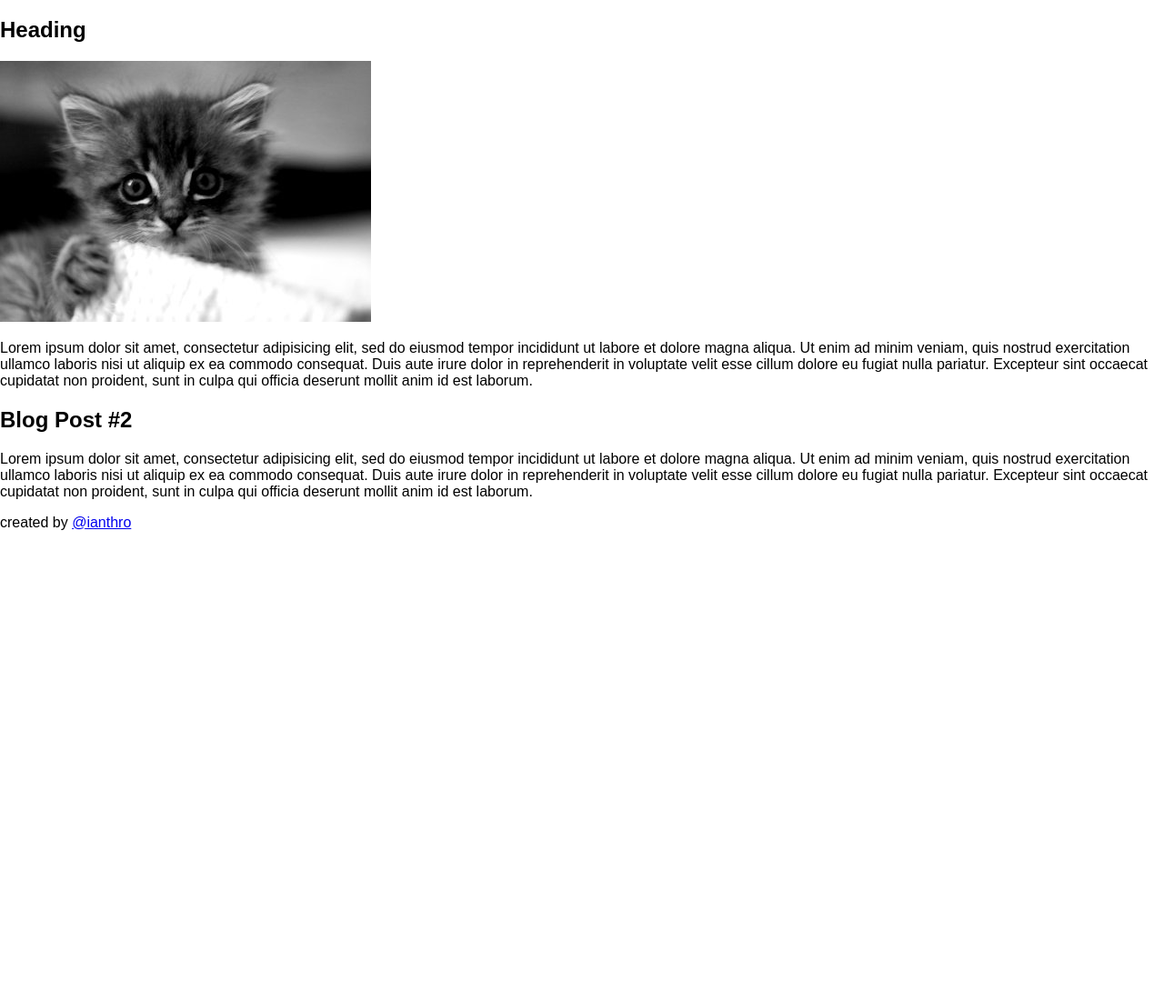
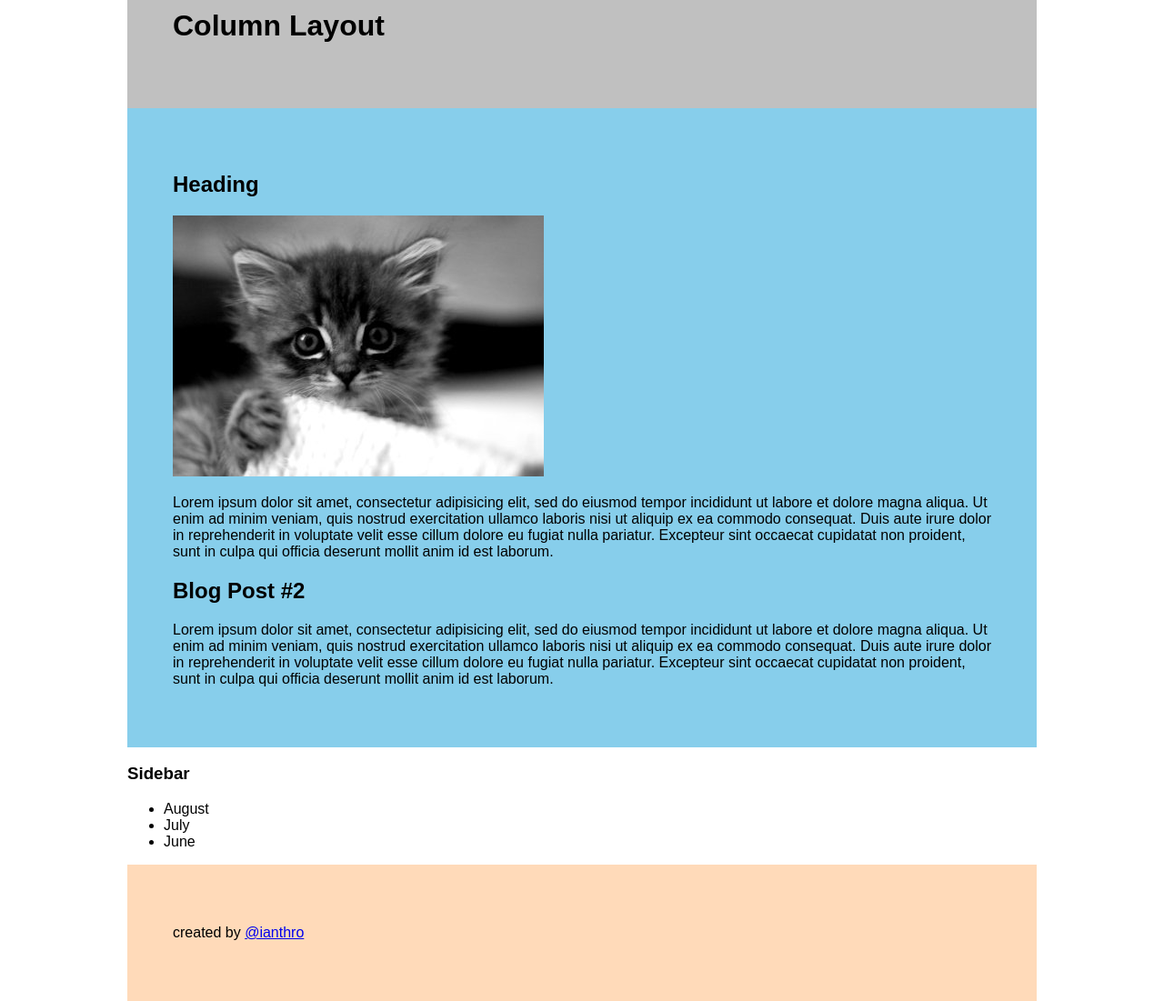
Before and after one commit to astridw/blog-template, a plain HTML site: page index.html in a window 1280 px wide. Shown: the part 61-1162 px from the top of the page at 91% size. Before the commit the page ends 800 px from the top, so only its background shows below. Drawn offline with Linux system fonts and the light colour scheme.

Commit message:
added css and html for sidevar

```diff
--- a/css/style.css
+++ b/css/style.css
@@ -27,3 +27,21 @@ Developed @ One Month in NYC
 /*-----------------------------------------------------------------------------
 =02 LAYOUT
 -----------------------------------------------------------------------------*/
+#container{
+width: 1000px;
+margin: 0 auto 0 auto; //let you center your container
+}
+#header{
+background-color: silver;
+padding: 50px;
+}
+#main{
+background-color: skyblue;
+padding: 50px;
+
+}
+#footer{
+background-color: peachpuff;
+padding: 50px;
+
+}
--- a/index.html
+++ b/index.html
@@ -17,7 +17,7 @@
     <div id="container">
       <div id="header">
         <h1>Column Layout</h1>
-      </div>
+      </div><!--header  -->
       <div id="main">
         <h2>Heading</h2>
         <img src="images/kitten.jpg" alt="kitten">
@@ -27,12 +27,22 @@
           cupidatat non proident, sunt in culpa qui officia deserunt mollit anim id est laborum.</p>
           <h2>Blog Post #2</h2>
           <p>Lorem ipsum dolor sit amet, consectetur adipisicing elit, sed do eiusmod tempor incididunt ut labore et dolore magna aliqua. Ut enim ad minim veniam, quis nostrud exercitation ullamco laboris nisi ut aliquip ex ea commodo consequat. Duis aute irure dolor in reprehenderit in voluptate velit esse cillum dolore eu fugiat nulla pariatur. Excepteur sint occaecat cupidatat non proident, sunt in culpa qui officia deserunt mollit anim id est laborum.</p>
-      </div>
+      </div><!--main  -->
+      <div id="sidebar">
+        <h3>Sidebar</h3>
+          <ul>
+            <li>August</li>
+            <li>July</li>
+            <li>June</li>
+
+          </ul>
+      </div> <!--Sidebar  -->
+
       <div id="footer">
         <p>created by <a href="https://twitter.com/ianthro" target="_blank">@ianthro</a>
-      </div>
+      </div><!--footer  -->
 
-    </div>
+    </div><!--container  -->
 
 
 	</body>
```
